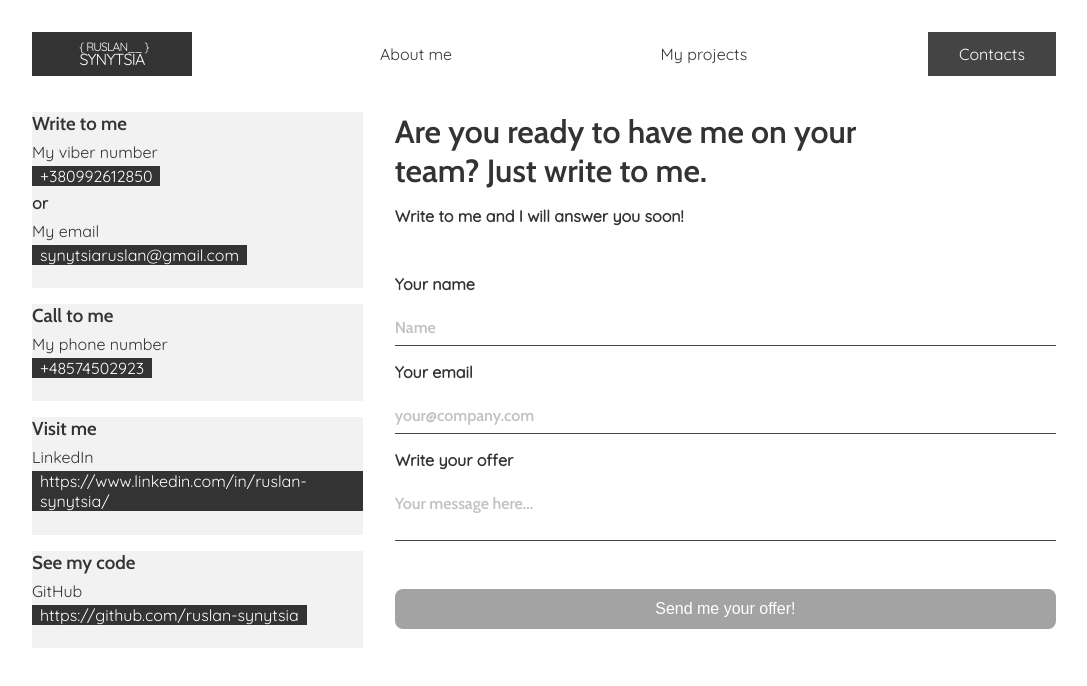
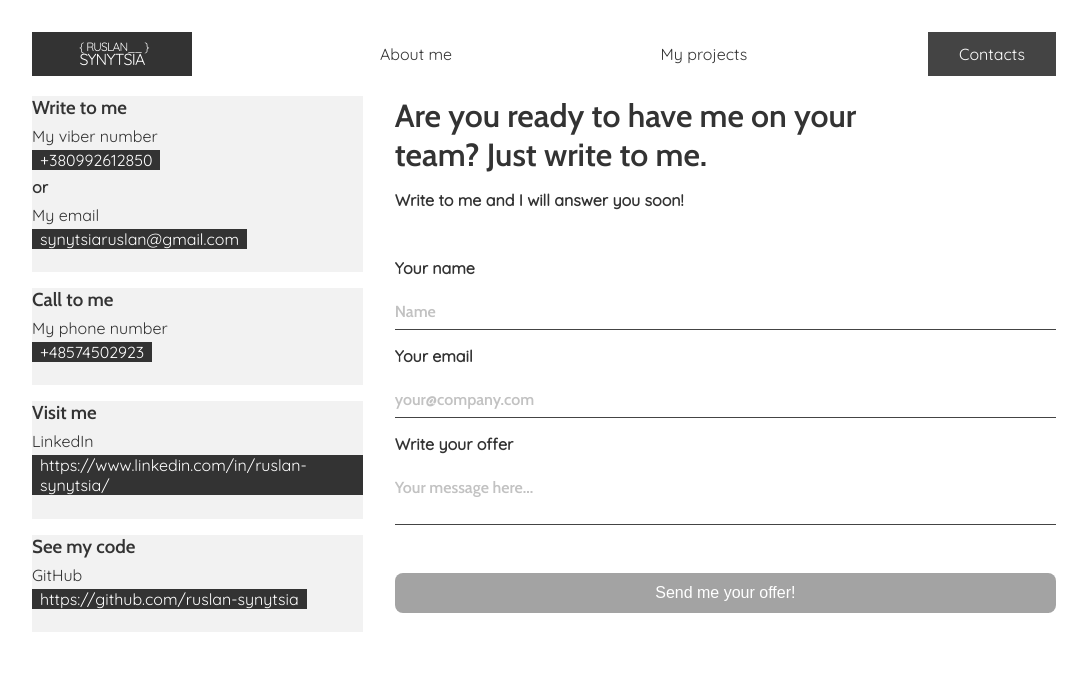
Before and after one commit to ruslan-synytsia/CV-web-app, a React (Create React App) app: page /contacts in a window 1280 px wide. Shown: the top 686 px of the page, without its empty margins (96-1183 px from the left). Built offline with nearby package versions, Linux system fonts and the light colour scheme.

Commit message:
Update Contacts.module.css

```diff
--- a/src/Components/Pages/Contacts/Contacts.module.css
+++ b/src/Components/Pages/Contacts/Contacts.module.css
@@ -2,7 +2,7 @@
     display: grid;
     grid-template-columns: 1fr 2fr;
     grid-column-gap: 2rem;
-    padding-top: 7rem;
+    padding-top: 6rem;
 }
 
 .Contacts_sidebar .Contacts_sidebar_item:last-child {
```
